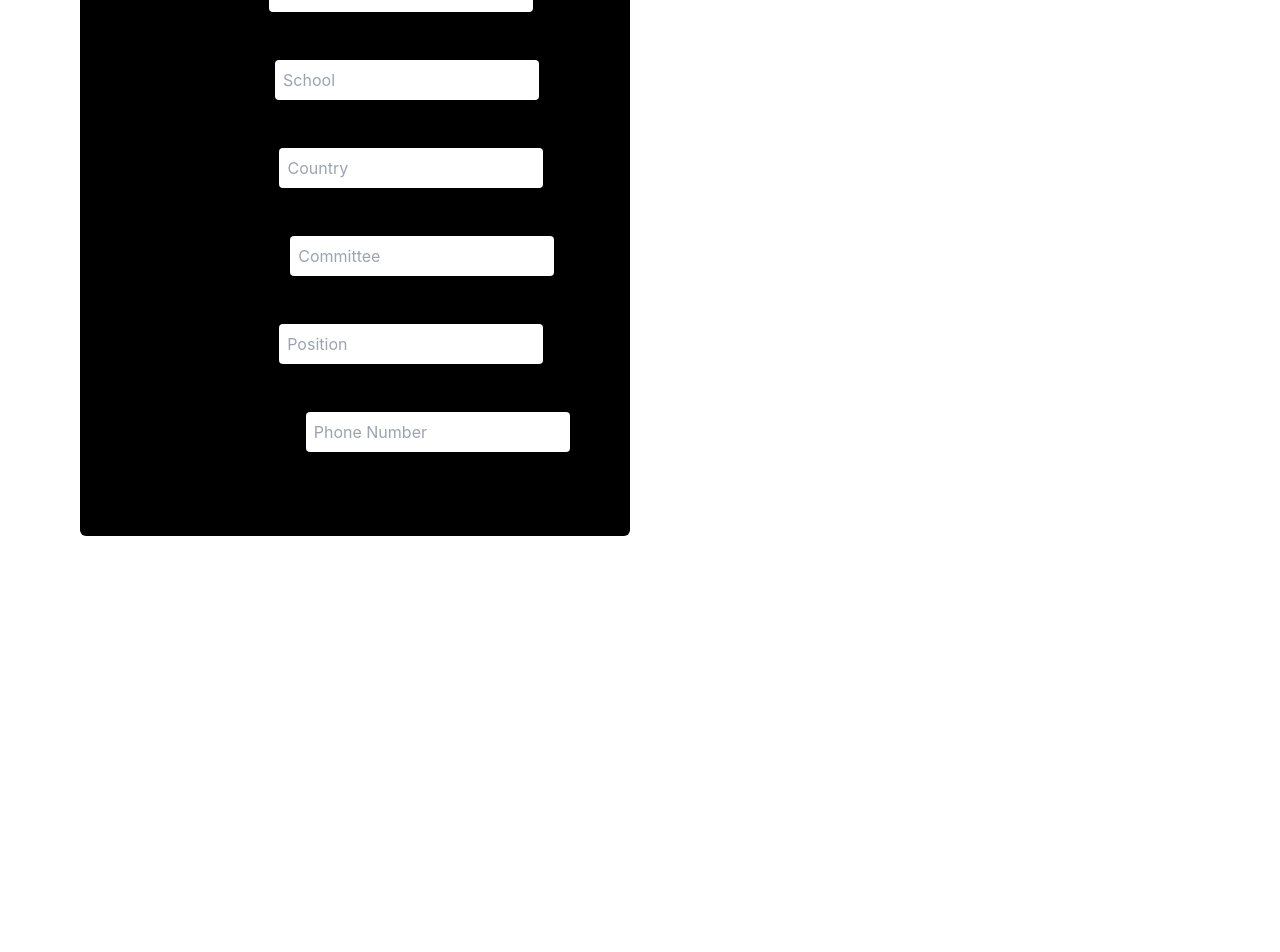
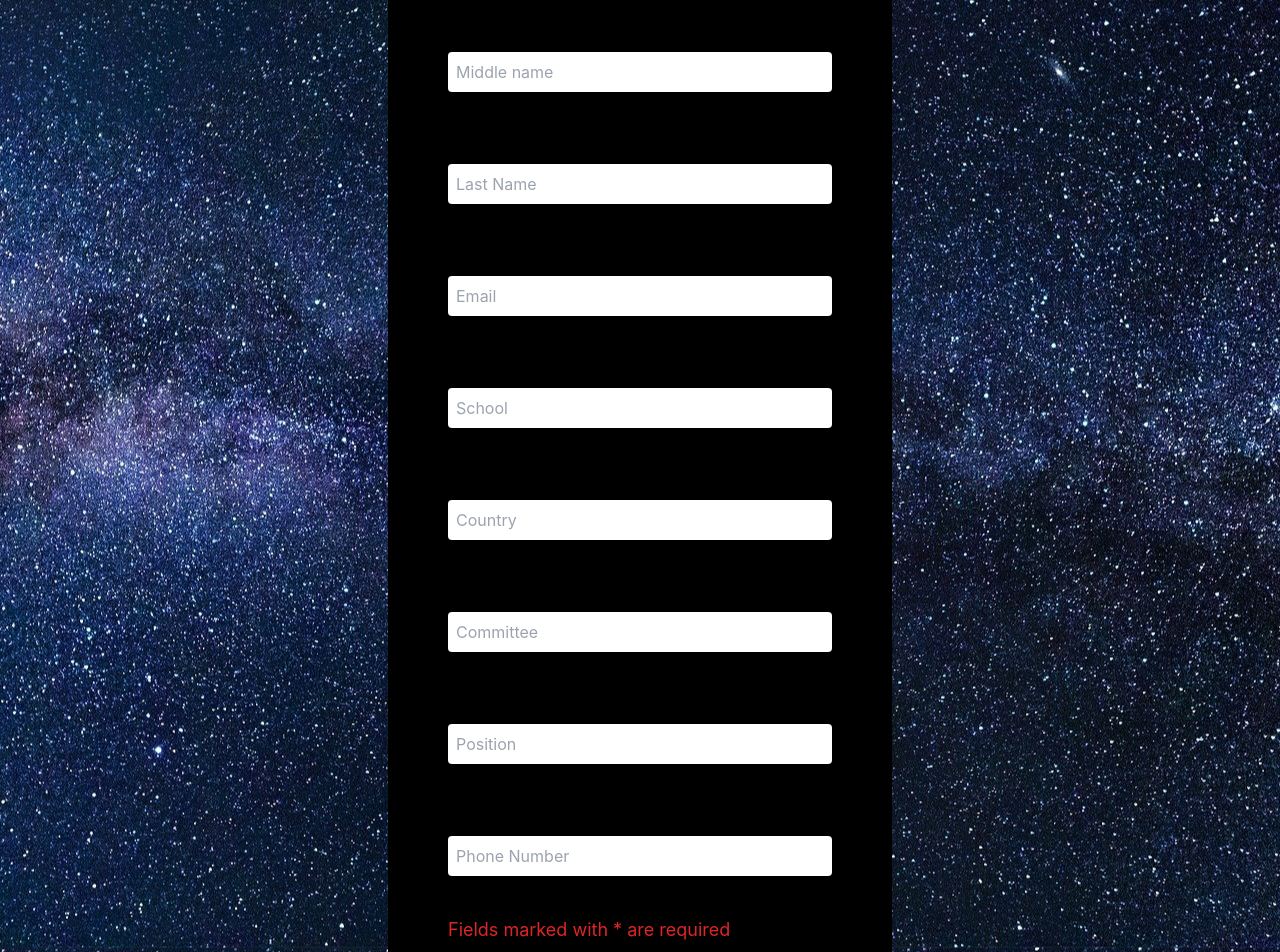
Before and after one commit to SWSC-MUN/mun-site, a Next.js app in the folder mun/: page /register in a window 1280 px wide. Shown: the part 400-1352 px from the top of the page. Before the commit the page ends 1016 px from the top, so only its background shows below. Built offline with nearby package versions, Linux system fonts and the light colour scheme.

Commit message:
progress on everythin

```diff
--- a/mun/pages/about.tsx
+++ b/mun/pages/about.tsx
@@ -2,29 +2,39 @@ import Head from "next/head";
 import Nav from "../components/Nav";
 export default function About() {
   return (
-    <div>
+    <div className="relative">
       <Head>
         <title>About</title>
         <meta name="description" content="About" />
       </Head>
+
       <Nav />
       <main className="bg-white">
         {/* the team picture is currently not aviabale */}
-        <div className="bg-[url('/team.jpg')] bg-center bg-fixed absolute w-screen h-96 blur-sm"></div>
-        <div className="bg-black bg-opacity-50 relative w-screen h-96 z-50">
+        <div className="bg-[url('/team.jpg')] bg-center bg-fixed absolute w-screen h-screen blur-sm"></div>
+        <div className="bg-black bg-opacity-50 relative w-screen h-screen z-50">
           <div className="flex flex-col justify-center items-center h-full">
             <h1 className="text-5xl font-bold text-center text-white m-2">
-              About
+              But what is SWSC-MUN?
             </h1>
-            <h2 className="text-2xl font-bold text-center text-white m-2">
-              But what is SWSC-MUN?
-            </h2>
           </div>
         </div>
         <div className="bg-white text-black p-10">
           <div className="h-full">
             <h1 className="text-5xl font-bold m-10">Who we are</h1>
-            <h2 className="text-2xl font-bold m-10">But what is SWSC-MUN?</h2>
+            {/* <h2 className="text-2xl font-bold m-10">But what is SWSC-MUN?</h2> */}
+            <div>
+              <p className="text-xl m-10">
+                SWSC-MUN is a Model United Nations conference hosted by the
+                Southwest Student Council. We are a student-run organization
+                dedicated to providing a platform for students to learn about
+                international relations and diplomacy. We are a non-profit
+                organization that is run by students, for students.
+              </p>
+
+
+
+            </div>
           </div>
         </div>
         <div className="bg-white text-black p-10">
--- a/mun/pages/index.tsx
+++ b/mun/pages/index.tsx
@@ -2,6 +2,7 @@ import Head from "next/head";
 import Image from "next/image";
 import styles from "../styles/Home.module.css";
 import Nav from "../components/Nav";
+import Link from "next/link";
 
 
 export default function Home() {
@@ -30,14 +31,12 @@ export default function Home() {
               <h2 className="text-2xl font-bold text-center text-white m-2">
                 Registration is now open!
               </h2>
-              <a
-                href="https://forms.gle/6Z7Z7Z7Z7Z7Z7Z7Z7"
-                target="_blank"
-                rel="noreferrer"
+              <Link
+                href="/register"
                 className="bg-orange-600 hover:bg-orange-400 text-white px-5 py-2 rounded-md text-m font-medium m-10"
               >
                 Register Now
-              </a>
+              </Link>
             </div>
           </div>
         </div>
--- a/mun/pages/register.tsx
+++ b/mun/pages/register.tsx
@@ -13,55 +13,65 @@ export default function Register() {
         </div>
 
 
-      <div className="bg-white p-2 sm:p-10 w-screen mt:80 sm:mt-0">
-        <h1 className="font-bold text-lg sm:text-5xl text-black mb-10">
+      <div className="flex flex-col justify-center items-center bg-[url('/space-bg.jpg')] bg-center bg-fixed p-2 sm:p-20 w-screen mt-10 bg-white">
+        <h1 className="font-bold self-start text-lg sm:text-5xl text-white mb-10">
           Register for SWSC-MUN MMXXII
         </h1>
         <div className="flex justify-center w-screen items-center bg-black m-0.5 p-2 sm:m-10 sm:p-10 rounded-md border-slate-700 max-w-fit">
-            <form action="/send-data-here" className="flex flex-col justify-between" method="post">
-                <div className="sm:flex justify-center items-center m-5">
+            <form action="/send-data-here" className="flex flex-col justify-between items-center" method="post">
+                <div className="m-5">
 
               <label className="block mr-10 text-base" htmlFor="first">First name *</label>
-              <input type="text" placeholder="First Name" required className="focus:outline-none p-2 rounded mt-2" name="first" />
+              <input type="text" placeholder="First Name" required className="focus:outline-none p-2 rounded mt-2 sm:w-96" name="first" />
                 </div>
 
-                <div className="sm:flex justify-center items-center m-5">
-                <label className="block mr-10 text-base" htmlFor="last">Last name *</label>
-                <input type="text" placeholder="Last Name" required className="focus:outline-none p-2 rounded mt-2" name="last" />
+                <div className="m-5">
+                <label className="block mr-10 text-base" htmlFor="email">Middle name</label>
+                <input type="text" placeholder="Middle name" className="focus:outline-none p-2 rounded mt-2 sm:w-96" name="email" />
                 </div>
 
-                <div className="sm:flex justify-center items-center m-5">
-                <label className="block mr-10 text-base" htmlFor="email">Email *</label>
-                <input type="email" placeholder="Email" required className="focus:outline-none p-2 rounded mt-2" name="email" />
+                <div className="m-5">
+                <label className="block mr-10 text-base" htmlFor="last">Last name *</label>
+                <input type="text" placeholder="Last Name" required className="focus:outline-none p-2 rounded mt-2 sm:w-96" name="last" />
                 </div>
 
-                <div className="sm:flex justify-center items-center m-5">
-                <label className="block mr-10 text-base" htmlFor="school">School *</label>
-                <input type="text" placeholder="School" required className="focus:outline-none p-2 rounded mt-2" name="school" />
-                </div>
-
-                <div className="sm:flex justify-center items-center m-5">
-                <label className="block mr-10 text-base" htmlFor="country">Country *</label>
-                <input type="text" placeholder="Country" required className="focus:outline-none p-2 rounded mt-2" name="country" />
-                </div>
-
-                <div className="sm:flex justify-center items-center m-5">
-                <label className="block mr-10 text-base" htmlFor="committee">Committee *</label>
-                <input type="text" placeholder="Committee" required className="focus:outline-none p-2 rounded mt-2" name="committee" />
-                </div>
-
-                <div className="sm:flex justify-center items-center m-5">
-                <label className="block mr-10 text-base" htmlFor="position">Position *</label>
-                <input type="text" placeholder="Position" required className="focus:outline-none p-2 rounded mt-2" name="position" />
-                </div>
-
-                <div className="sm:flex justify-center items-center m-5">
-                <label className="block mr-10 text-base" htmlFor="phone">Phone Number *</label>
-                <input type="tel" placeholder="Phone Number" required className="focus:outline-none p-2 rounded mt-2" name="phone" />
+                <div className="m-5">
+                <label className="block mr-10 text-base" htmlFor="email">Email *</label>
+                <input type="email" placeholder="Email" required className="focus:outline-none p-2 rounded mt-2 sm:w-96" name="email" />
                 </div>
 
 
-              <button type="submit">Submit</button>
+                <div className="m-5">
+                <label className="block mr-10 text-base" htmlFor="school">School *</label>
+                <input type="text" placeholder="School" required className="focus:outline-none p-2 rounded mt-2 sm:w-96" name="school" />
+                </div>
+
+                <div className="m-5">
+                <label className="block mr-10 text-base" htmlFor="country">Country *</label>
+                <input type="text" placeholder="Country" required className="focus:outline-none p-2 rounded mt-2 sm:w-96" name="country" />
+                </div>
+
+                <div className="m-5">
+                <label className="block mr-10 text-base" htmlFor="committee">Committee *</label>
+                <input type="text" placeholder="Committee" required className="focus:outline-none p-2 rounded mt-2 sm:w-96" name="committee" />
+                </div>
+
+                <div className="m-5">
+                <label className="block mr-10 text-base" htmlFor="position">Position *</label>
+                <input type="text" placeholder="Position" required className="focus:outline-none p-2 rounded mt-2 sm:w-96" name="position" />
+                </div>
+
+                <div className="m-5">
+                <label className="block mr-10 text-base" htmlFor="phone">Phone Number *</label>
+                <input type="number" placeholder="Phone Number" required className="focus:outline-none p-2 rounded mt-2 sm:w-96" name="phone" />
+                </div>
+
+                <div className="m-5 self-start">
+                  <h1 className="block text-lg text-red-600">
+                    Fields marked with * are required
+                  </h1>
+                </div>
+                <button className="rounded border-black-400 bg-orange-600 max-w-fit p-3 hover:bg-orange-400 text-lg" type="submit">Submit</button>
             </form>
         </div>
       </div>
```
Also changed, not shown: mun/public/space-bg.jpg (added).
